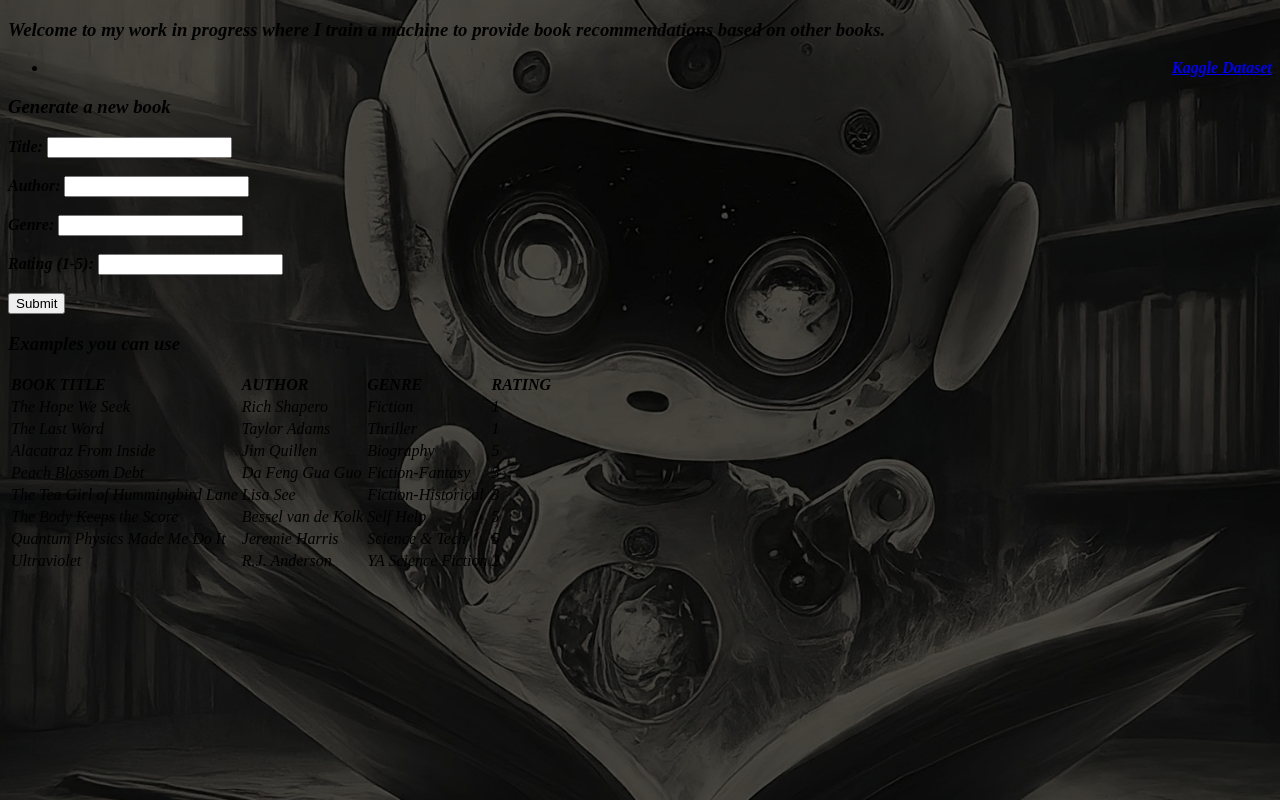
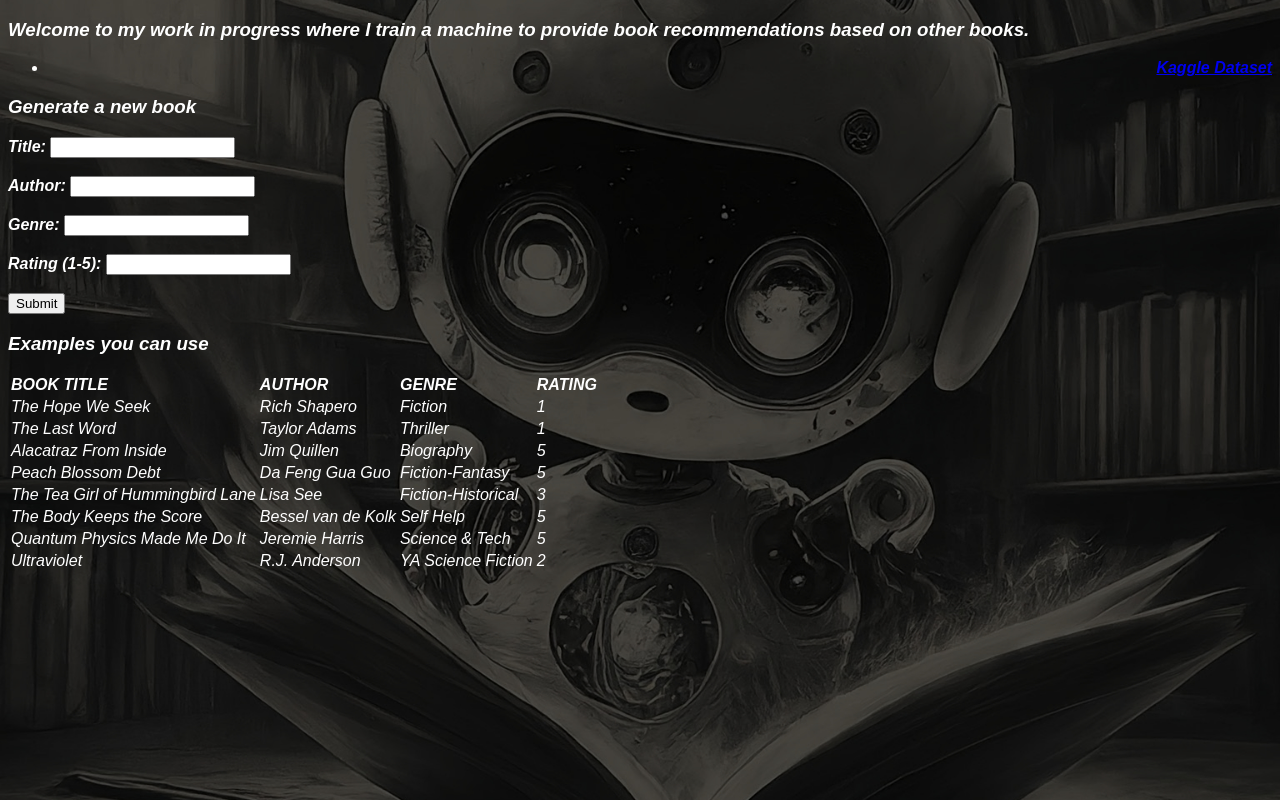
Before and after one commit to Diosa246/MiaLua, a plain HTML site: page index.html in a window 1280 px wide. Drawn offline with Linux system fonts and the light colour scheme.

Commit message:
Update index.html

```diff
--- a/index.html
+++ b/index.html
@@ -5,7 +5,8 @@
     <title> Books, Libros, Livros </title>
     <style>
         body {
-          background-color: #ffffff:
+          background-color:white;
+          color:white;
           font-family: Arial, sans-serif;
           font-style: italic;
           text-align: left;
```
